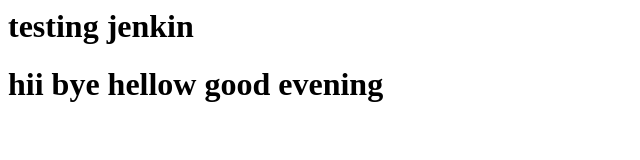
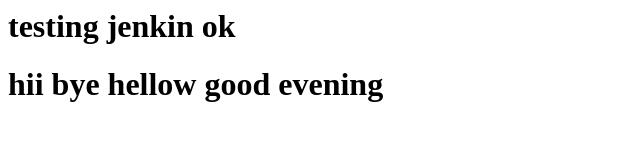
Before and after one commit to serverpunditTharun/testjenkin, a plain HTML site: page index.html in a window 1280 px wide. Shown: the full height of the page, 0-640 px from the left. Drawn offline with Linux system fonts and the light colour scheme.

Commit message:
Update index.html

```diff
--- a/index.html
+++ b/index.html
@@ -1,7 +1,7 @@
 <html>
         <head>
         </head>
-        <body><h1>testing jenkin</h1>
+        <body><h1>testing jenkin ok</h1>
 		<h1>hii bye hellow good evening</h1>
         </body>
 </html>
```
